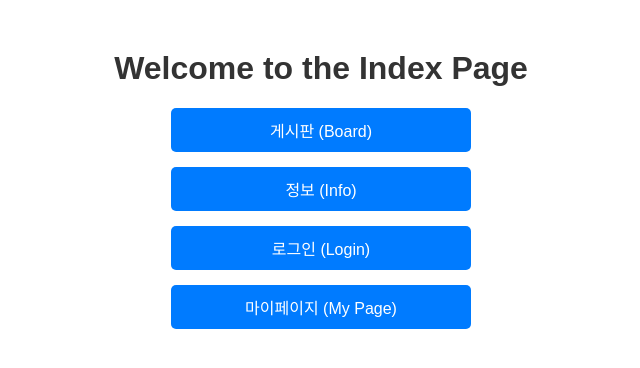
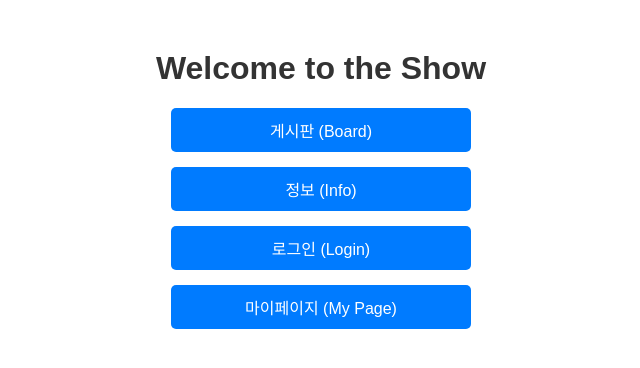
Before and after one commit to seonghoon1201/team14, a plain HTML site: page src/index.html in a window 1280 px wide. Shown: the whole page, without its empty margins (319-959 px from the left). Drawn offline with Linux system fonts and the light colour scheme.

Commit message:
#11 이슈 번호 추가

```diff
--- a/src/index.html
+++ b/src/index.html
@@ -35,7 +35,7 @@
     </style>
 </head>
 <body>
-    <h1>Welcome to the Index Page</h1>
+    <h1>Welcome to the Show</h1>
     <div class="link-container">
         <a href="pages/board.html">게시판 (Board)</a>
         <a href="pages/info.html">정보 (Info)</a>
```
